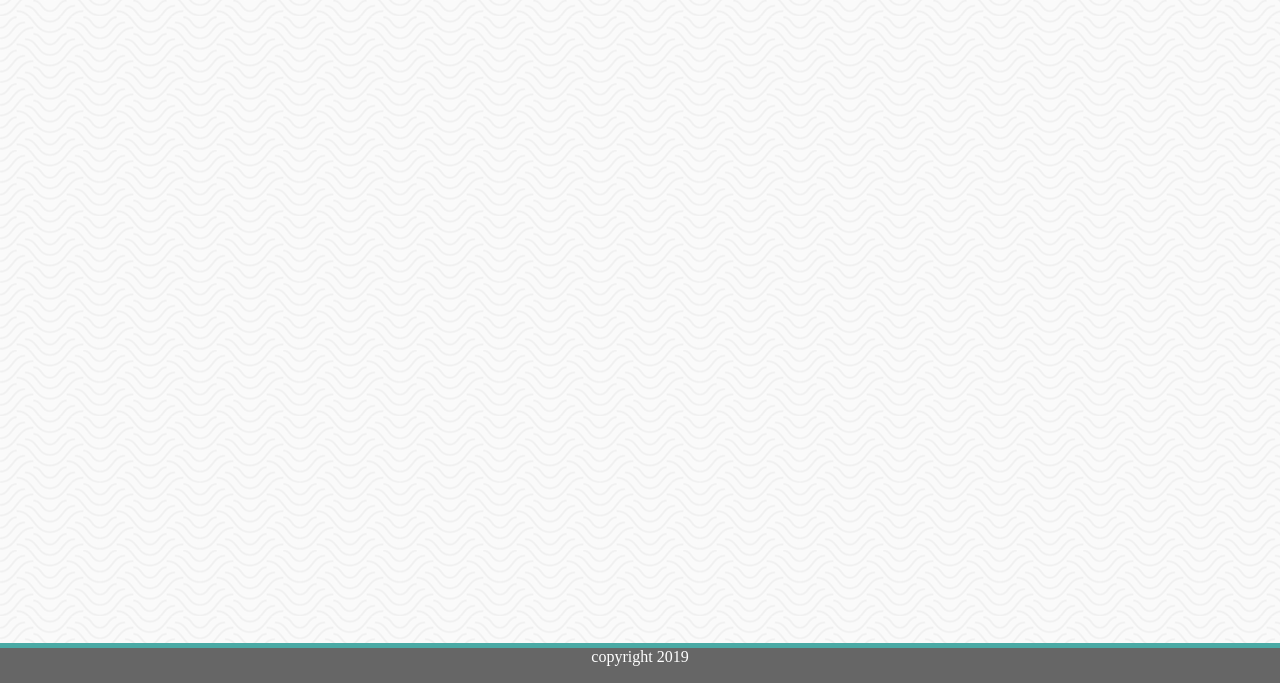
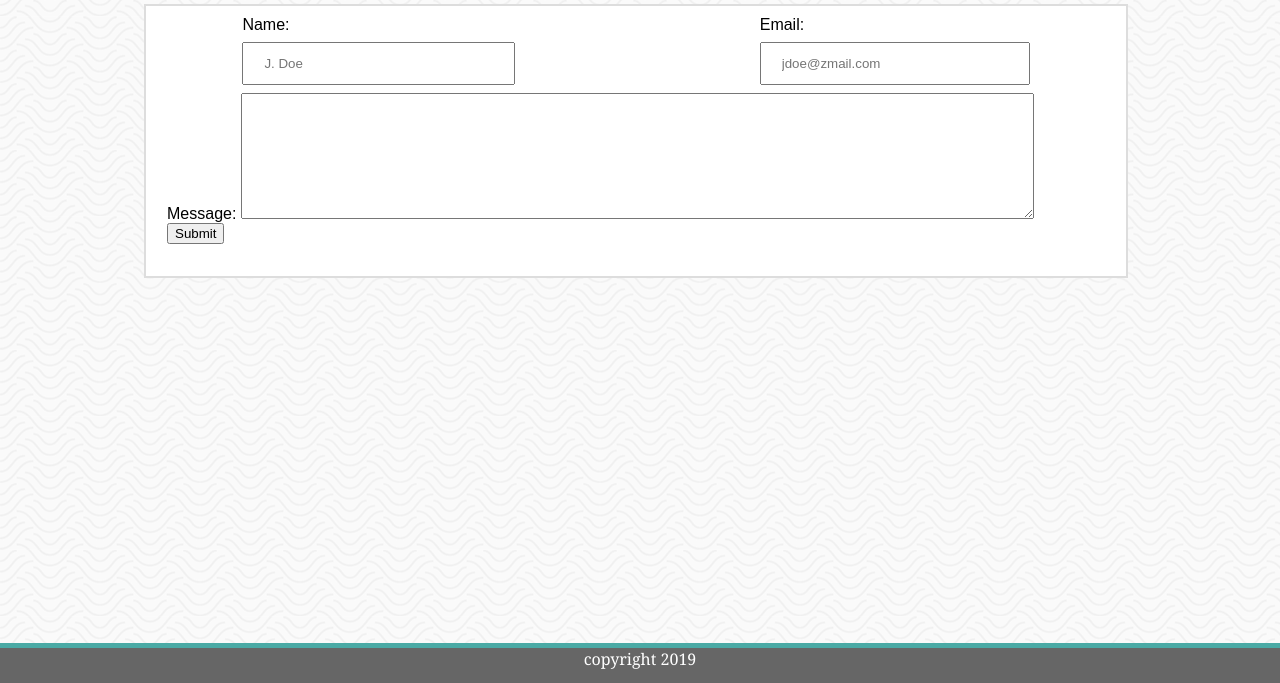
Before and after one commit to RecoveringChef/Basic-Portfolio, a plain HTML site: page contact.html in a window 1280 px wide. Shown: the part 117-800 px from the top of the page. Drawn offline with Linux system fonts and the light colour scheme.

Commit message:
finalized contact form, including spacing

```diff
--- a/assets/css/style.css
+++ b/assets/css/style.css
@@ -8,7 +8,7 @@ body {background-image:url('../images/papyrus/papyrus.png');
     width: 100%;
     background-color: white;
     height: 70px;
-
+    font-family: Georgia, 'Times New Roman', Times, serif;
 }
 
 
@@ -44,6 +44,8 @@ a{
 
 
 h2 {color: #4aaaa5;
+    font-family: Georgia, 'Times New Roman', Times, serif;
+
 }
 
 footer {clear: both;
@@ -55,6 +57,7 @@ footer {clear: both;
     height: 35px;
     position: fixed;
     bottom: 0;
+    font-family: Georgia, 'Times New Roman', Times, serif;
 
 }
 
@@ -64,14 +67,56 @@ footer {clear: both;
     border: #dddddd 2px solid;
     padding: 15px;
     width: 960px;
+    font-family: Arial, Helvetica, sans-serif;
 
 }
 
 img {float: left;
 }
 
-.things{width: 75%;
+.things{width: 960px;
     padding: 10px;
-    border: 1px solid black;
+    margin: 50px auto;
+    background-color: #ffffff;
+    height: 250px;
+    font-family: Arial, Helvetica, sans-serif;
+    border: #dddddd 2px solid;
+}
+
+.stuff{width: 960px;
+    padding: 10px;
+    margin: 50px auto;
+    font-family: Arial, Helvetica, sans-serif;
 
 }
+
+#name{float: left;
+    margin-left: 9%;
+
+}
+
+
+#email{ float: right;
+    margin-right: 9%;
+
+}
+
+#mess {clear: both;
+    margin-left: 11px;
+
+
+}
+
+input[type=text] {
+    width: 100%;
+    padding: 12px 20px;
+    margin: 8px 0;
+    box-sizing: border-box;
+  }
+
+  input[type=email] {
+    width: 100%;
+    padding: 12px 20px;
+    margin: 8px 0;
+    box-sizing: border-box;
+  }
--- a/contact.html
+++ b/contact.html
@@ -27,14 +27,27 @@
   <Section>
         <div class="things">
           <form action="action_page.php">
-            <label for="name">Name:</label>
-            <input type="text" id="name" placeholder="J. Doe">
+            <section id="name">
+              <label for="name">Name:</label>
+              <input type="text" placeholder="J. Doe">
+            </section>
 
-            <label for="email">Email:</label>
-            <input type="email" id="email" placeholder="jdoe@zmail.com">
+            <section id="email">
+              <label for="email" >Email:</label >
+              <input type="email" placeholder="jdoe@zmail.com">
+            </section>
+              <br>
 
-            <label for="message">Message:</label>
-            <input type="text" id="name" placeholder="Start typing...">
+            <section id="mess">
+              <label for="message">Message:</label>
+
+              <textarea name="message" style="width:83%; height:120px;">
+
+              </textarea>
+
+              <br>
+                <input type="submit">
+            </section>
 
           </form>
         </div>
```
